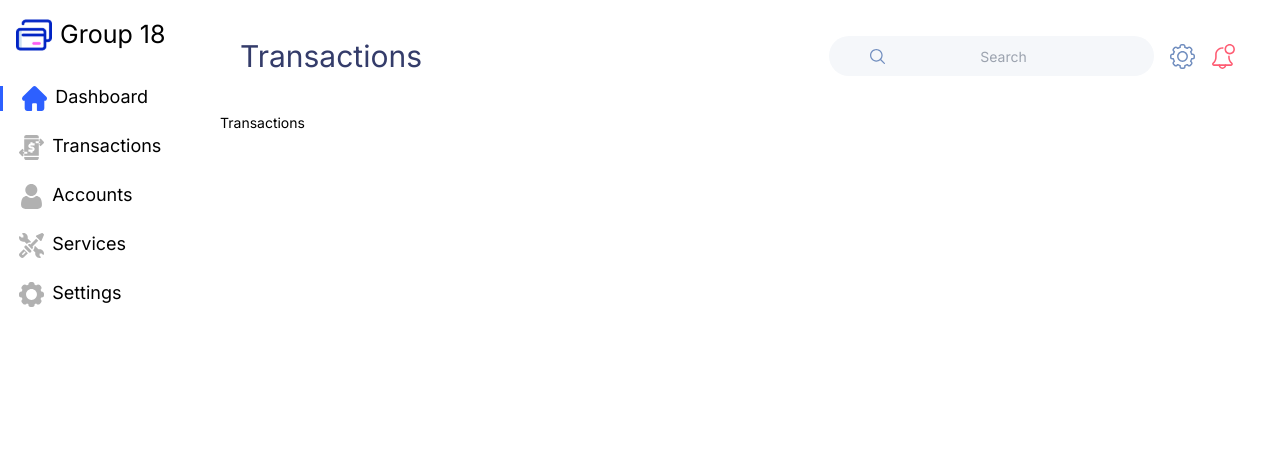
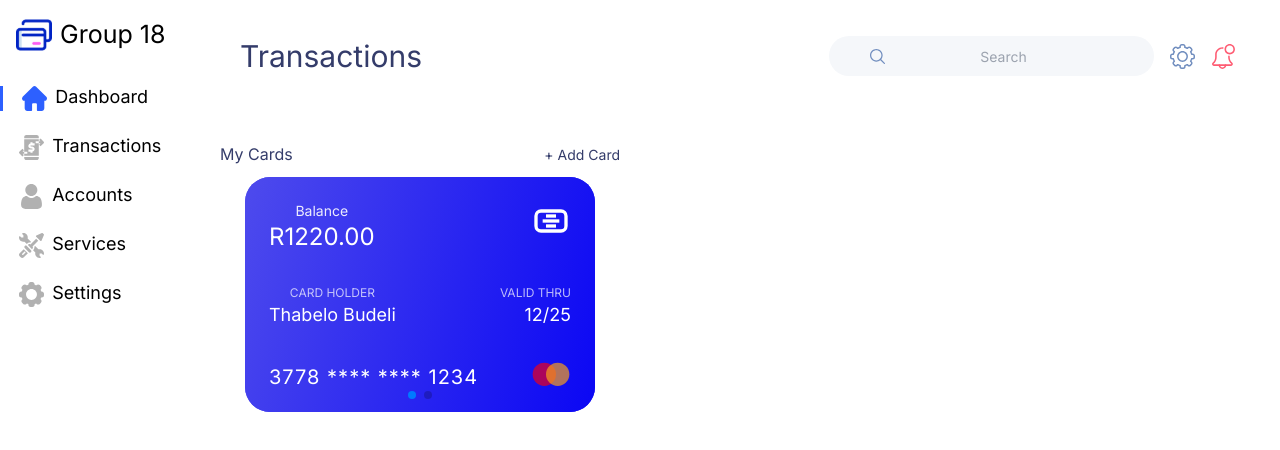
Before and after one commit to mothibimalebana/fds-system-client, a React (Vite) app: page /Transactions in a window 1280 px wide. Shown: the top 450 px of the page. Built offline with nearby package versions, Linux system fonts and the light colour scheme.

Commit message:
card now shows different colors

```diff
--- a/src/components/CardCarousel.jsx
+++ b/src/components/CardCarousel.jsx
@@ -7,25 +7,29 @@ import '../css/CardCarousel.css';
 
 // import required modules
 import { Pagination } from "swiper/modules"
+import { CardProvider } from '../context/CardContext';
+import { UseCardList } from "../context/CardContext";
 
 function CardCarousel() {
-
+  const {cardList, addCard } = UseCardList();
     return (
-    <>
+    <CardProvider>
       <Swiper
         slidesPerView={1}
-        spaceBetween={4}
+        spaceBetween={2}
         pagination={{
           clickable: true,
         }}
         modules={[Pagination]}
         className="mySwiper"
       >
-        <SwiperSlide><CreditCard cardHolder='Thabelo Budeli'/></SwiperSlide>
-        <SwiperSlide><CreditCard cardHolder='Thabelo Budeli'/></SwiperSlide>
-        <SwiperSlide><CreditCard cardHolder='Thabelo Budeli'/></SwiperSlide>
+        {cardList.map((card, index) => {
+          return(
+        <SwiperSlide><CreditCard isEven={((index+1) % 2 ===0) ? true : false} balance={card.balance} cardHolder={card.CardHolder} cardNumber={card.cardNumber} expiry={card.expiry}/></SwiperSlide>
+          )
+        })}
       </Swiper>
-    </>
+    </CardProvider>
   );
 }
 
--- a/src/components/Cards.jsx
+++ b/src/components/Cards.jsx
@@ -1,11 +1,12 @@
 import { CreditCardIcon } from "@heroicons/react/24/solid"
 import '../css/Card.css'
 
-const CreditCard = ({ balance='R0.00', cardHolder = 'Thabelo Budeli', cardNumber, expiry, }) => {
+
+const CreditCard = ({ balance='R0.00', cardHolder = 'Thabelo Budeli', cardNumber, expiry, isEven }) => {
 
     return (
-                <div className="cards">
-                    <div className="card text-white rounded-3xl p-6 w-full max-w-{350}">
+            <div className={`card`}>
+                <div className={`card text-white rounded-3xl p-6 w-full ${isEven ? 'even' : 'odd'}`}>
                     {/* Top row */}
                     <div className="flex justify-between items-start mb-8">
                         <div>
@@ -32,13 +33,13 @@ const CreditCard = ({ balance='R0.00', cardHolder = 'Thabelo Budeli', cardNumber
                         </div>
                         <div className="text-right">
                         <p className="text-xs opacity-70">VALID THRU</p>
-                            <p className="text-lg font-bold">12/22</p>
+                        <p className="text-lg font-bold">{expiry}</p>
                         </div>
                     </div>
 
                     {/* Bottom row */}
                     <div className="flex justify-between items-center">
-                            <p className="text-xl font-bold tracking-wider">3778 **** **** 1234</p>
+                        <p className="text-xl font-bold tracking-wider">{cardNumber}</p>
 
                         {/* Mastercard logo */}
                         <div className="w-10 h-8">
--- a/src/components/pages/Transactions.jsx
+++ b/src/components/pages/Transactions.jsx
@@ -1,6 +1,40 @@
+import { CardProvider } from "../../context/CardContext"
+import CardCarousel from "../CardCarousel"
+import '../../css/Dashboard.css'
+
 const Transactions = () => {
+
     return(
-        <h1>Transactions</h1>
+            <CardProvider>
+        <div className="container flex">
+            {/*Mobile*/}
+            <section className="md:hidden w-full">
+                <div className="container flex flex-col justify-between">
+                    <div className="myCards flex flex-col gap-3">
+                        <h3 className="cardsTitle">My Cards</h3>
+                        <div className="cardCarousel">
+                            <CardCarousel/>
+                        </div>
+                    </div>
+                </div>
+            </section>
+
+            {/*Desktop*/}
+            <section className="hidden md:flex">
+                <div className="container flex flex-col justify-between w-full">
+                    <div className="myCards flex flex-col gap-3">
+                        <div className="cardHeader flex justify-between">
+                            <h3 className="cardsTitle">My Cards</h3>
+                            <button className="addCard">+ Add Card</button>
+                        </div>
+                        <div className="cardCarousel flex gap-10">
+                            <CardCarousel/>
+                        </div>
+                    </div>
+                </div>
+            </section>
+        </div>
+    </CardProvider>
     )
 }
 
--- a/src/context/CardContext.jsx
+++ b/src/context/CardContext.jsx
@@ -6,21 +6,23 @@ export const CardContext = createContext();
 //manage current cards and add more of needed
 const CardProvider = ({ children }) => {
     const [cardList, setCardList] = useState([
-        { balance: 'R1220.00', cardHolder: 'Thabelo Budeli', cardNumber, expiry, },
-        { balance:'R5000.00', cardHolder: 'Thabelo Budeli', cardNumber, expiry, },
+        { balance: 'R1220.00', cardHolder: 'Thabelo Budeli', cardNumber: '3778 **** **** 1234', expiry: '12/25'},
+        { balance:'R5000.00', cardHolder: 'Thabelo Budeli', cardNumber: '3778 **** **** 1234', expiry: '06/27' },
     ])
     const addCard = ({balance, cardHolder, cardNumber, expiry}) => {
         setCardList((cardList) => cardList.push({balance, cardHolder, cardNumber, expiry}))
     }
     return(
+// wraps the children, making the props passed to it available to every component within its subtree
         <CardContext.Provider value={{cardList, addCard}}>
             {children}
         </CardContext.Provider>
     );
 };
 
-const useCardList = () => {
+//custom hook that uses useContext to consume card context
+const UseCardList = () => {
     return useContext(CardContext);
 }
 
-export {CardProvider, useCardList}
+export {CardProvider, UseCardList}
--- a/src/css/Card.css
+++ b/src/css/Card.css
@@ -1,6 +1,19 @@
 .card {
-    max-width: 350px;
-    max-height: 235px;
+    width: 350px;
+    height: 235px;
     background: linear-gradient(107deg, #4C49ED 2.61%, #0A06F4 101.2%);
+    border-radius: 25px;
 
 }
+.even {
+    border-radius: 25px;
+    border: 1px solid #DFEAF2;
+    background: #FFF;
+
+    color: #343C6A;
+    font-family: Roboto;
+    font-size: 20px;
+    font-style: normal;
+    font-weight: 600;
+    line-height: normal;
+}
--- a/src/css/CardCarousel.css
+++ b/src/css/CardCarousel.css
@@ -38,3 +38,7 @@ background: #FFF;
 .myCards {
     width: 100%;
 }
+
+.swiper-wrapper{
+  background: #FFF;
+}
--- a/src/css/Dashboard.css
+++ b/src/css/Dashboard.css
@@ -14,7 +14,11 @@
         background-color: #FFF;
     }
     .cardCarousel {
-        width: 430px;
+        width: 400px;
+    }
+    .addCard {
+        color: #343C6A;
+        font-family: 'Inter';
     }
 
  }
```
Also changed, not shown: src/components/TransactionList.jsx (deleted, +0 -55 lines), src/dashboard/Dashboard.jsx (+5 -2 lines), 5 other files (tests, documents, lock files or other folders). Lines whose indentation alone changed are shown as unchanged.
